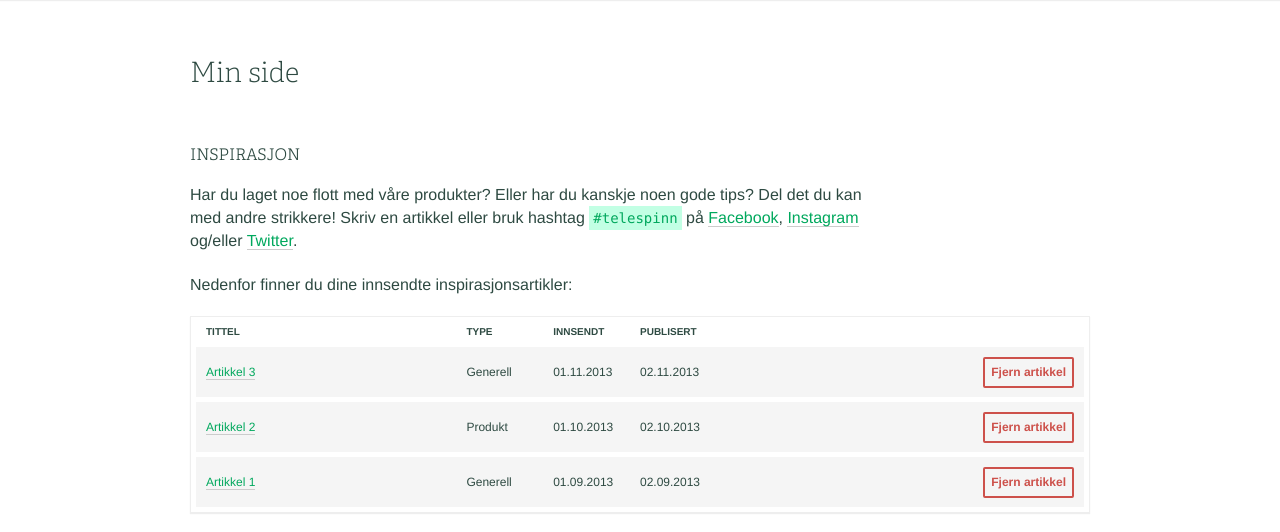
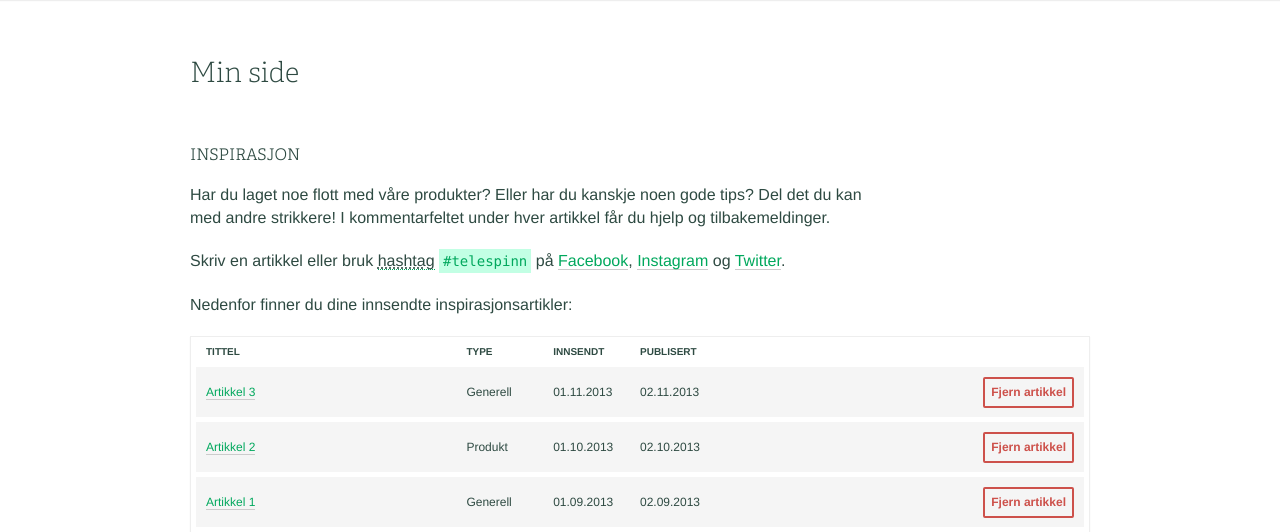
Before and after one commit to jwulf/telespinn, a PHP site: template templates/profile/index.php in a window 1280 px wide. Shown: the part 51-583 px from the top of the page. Run offline with PHP 8.4, Linux system fonts and the light colour scheme; the template is opened without the code that fills it, so the values that code supplies are empty.

Commit message:
Tweak profile page copy

```diff
--- a/assets/stylesheets/less/style.less
+++ b/assets/stylesheets/less/style.less
@@ -69,6 +69,11 @@ a {
     border-color: #bbb;
     color: #bbb;
   }
+}
+abbr,
+abbr[title] {
+  border-bottom: 1px dotted @colorPrimary;
+  cursor: help;
 }
 code {
   background-color: lighten(@colorPrimary, 55%);
--- a/templates/profile/index.php
+++ b/templates/profile/index.php
@@ -8,7 +8,10 @@
             <div class="grid-column grid-span-12">
               <h2>Inspirasjon</h2>
               <p>
-                Har du laget noe flott med våre produkter? Eller har du kanskje noen gode tips? Del det du kan med andre strikkere! Skriv en artikkel eller bruk hashtag <code>#telespinn</code> på <a href="https://www.facebook.com/hashtag/telespinn" target="_blank">Facebook</a>, <a href="http://instagram.com/telespinn" target="_blank">Instagram</a> og/eller <a href="https://twitter.com/search?q=%23telespinn" target="_blank">Twitter</a>.
+                Har du laget noe flott med våre produkter? Eller har du kanskje noen gode tips? Del det du kan med andre strikkere! I kommentarfeltet under hver artikkel får du hjelp og tilbakemeldinger.
+              </p>
+              <p>
+                Skriv en artikkel eller bruk <abbr title="«Et ord eller frase som starter med symbolet #, og som er en måte å kommunisere rundt et emne i sosiale medier»">hashtag</abbr> <code>#telespinn</code> på <a href="https://www.facebook.com/hashtag/telespinn" target="_blank">Facebook</a>, <a href="http://instagram.com/telespinn" target="_blank">Instagram</a> og <a href="https://twitter.com/search?q=%23telespinn" target="_blank">Twitter</a>.
               </p>
               <p>
                 Nedenfor finner du dine innsendte inspirasjonsartikler:
```
Also changed, not shown: assets/stylesheets/css/style.css.
